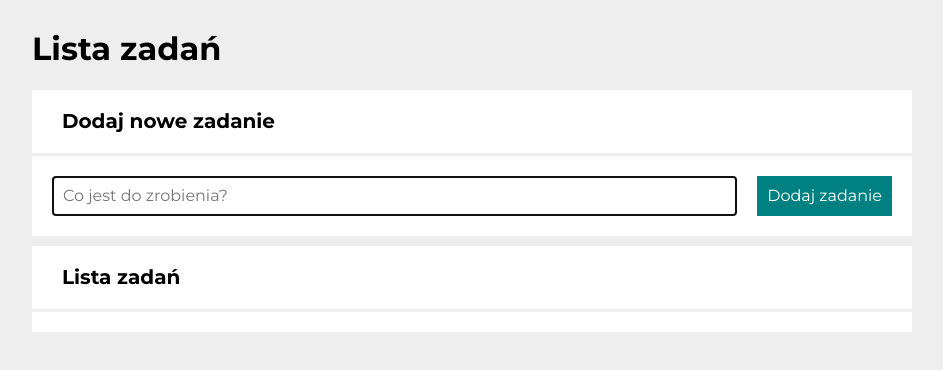
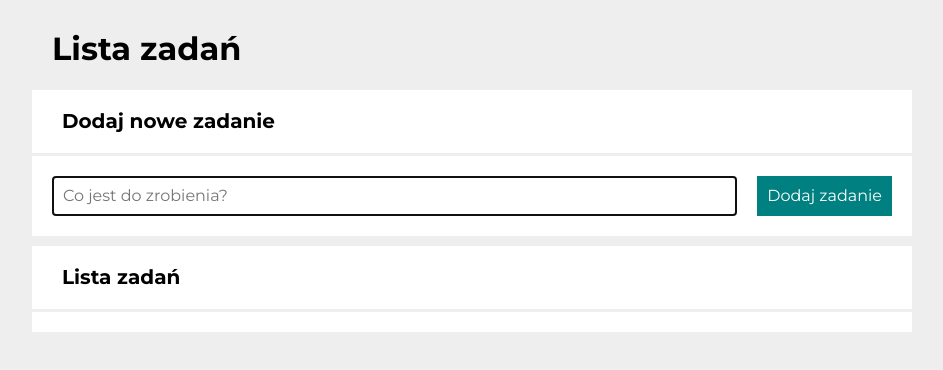
Before and after one commit to GrzegorzPacewicz/to-do-list, a React (Create React App) app: page / in a window 1280 px wide. Shown: the top 370 px of the page, without its empty margins (168-1111 px from the left). Built offline with nearby package versions, Linux system fonts and the light colour scheme.

Commit message:
Styled Header

```diff
--- a/src/Container/index.js
+++ b/src/Container/index.js
@@ -1,10 +1,10 @@
-import { GeneralContainer } from "./styled";
+import { Wrapper } from "./styled";
 
 
 const Container = ({ children }) => (
-    <GeneralContainer>
+    <Wrapper>
         {children}
-    </GeneralContainer>
+    </Wrapper>
 );
 
 export default Container;
--- a/src/Container/styled.js
+++ b/src/Container/styled.js
@@ -1,6 +1,6 @@
 import styled from "styled-components";
 
-export const GeneralContainer = styled.main`
+export const Wrapper = styled.main`
   font-family: "Montserrat", sans-serif;
   max-width: 900px;
   background-color: #eee;
--- a/src/Form/styled.js
+++ b/src/Form/styled.js
@@ -31,6 +31,7 @@ export const FormButton = styled.button`
   @media (max-width: 767px) {
     width: 100%;
     margin: auto;
+    transform: scale(1)
   }
 
   &:hover {
@@ -38,11 +39,7 @@ export const FormButton = styled.button`
     transform: scale(1.05);
   }
 
-  @media (max-width: 767px) {
-    transform: scale(1);
-  }
-
-  &:active {
+   &:active {
     background: hsl(180, 100%, 35%);
   }
 `;
--- a/src/Header/index.js
+++ b/src/Header/index.js
@@ -1,7 +1,9 @@
+import { StyledHeader } from "./styled";
+
 const Header = ({ title }) => (
-    <header>
-        <h1>{title}</h1>
-    </header>
+  <StyledHeader>
+    {title}
+  </StyledHeader>
 );
 
 export default Header;
--- /dev/null
+++ b/src/Header/styled.js
@@ -0,0 +1,5 @@
+import styled from "styled-components";
+
+export const StyledHeader = styled.h1`
+margin-left: 20px;
+`
```
